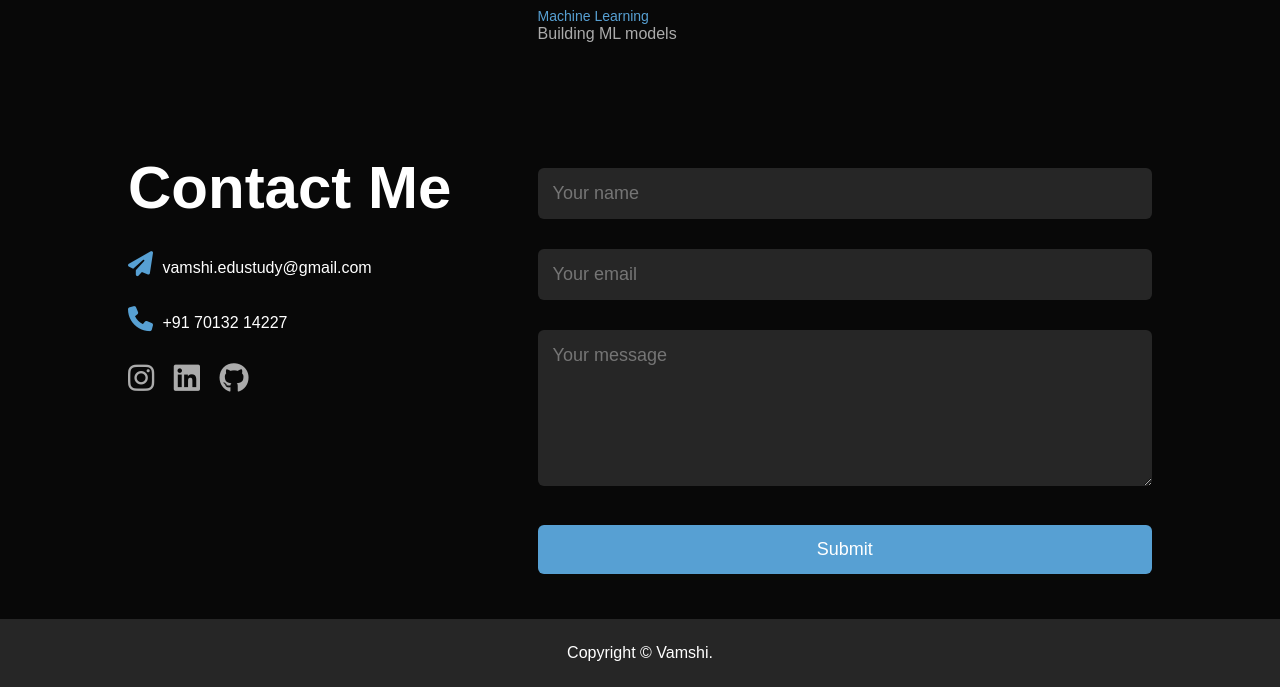
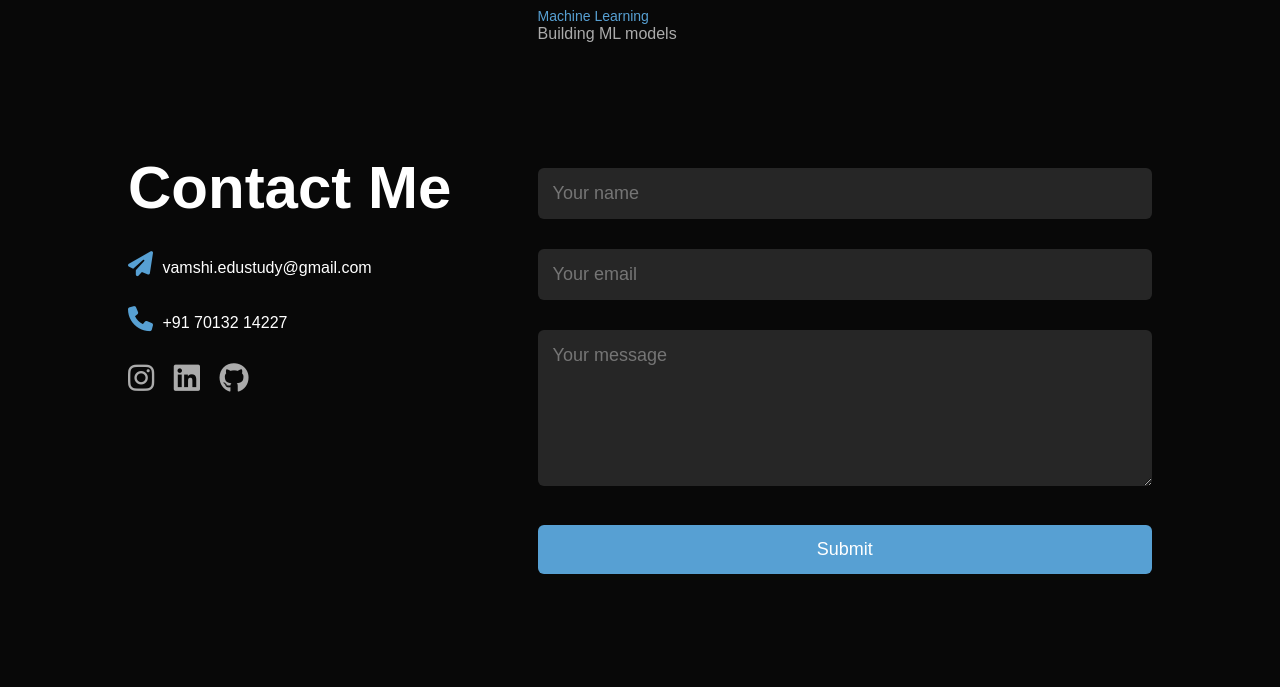
Before and after one commit to A-Vamshi/A-Vamshi.github.io, a plain HTML site: page index.html in a window 1280 px wide. Shown: the part 1197-1884 px from the top of the page. After the commit the page ends 1796 px from the top, so only its background shows below. Drawn offline with Linux system fonts and the light colour scheme.

Commit message:
Removed Copyright section

```diff
--- a/index.html
+++ b/index.html
@@ -99,9 +99,6 @@
                          </div>
                     </div>
                </div>
-               <div class="copyright">
-                    <p>Copyright © Vamshi.</p>
-               </div>
           </div>
           <script>
 
--- a/style.css
+++ b/style.css
@@ -183,14 +183,6 @@ form .button1 {
      cursor: pointer;
 
 }
-.copyright {
-     width: 100%;
-     text-align: center;
-     padding: 25px 0;
-     background: #262626;
-     font-weight: 300;
-     margin-top: 20px;
-}
 /* ---------css for small screen------- */
 nav .fa-solid {
      display: none;
```
